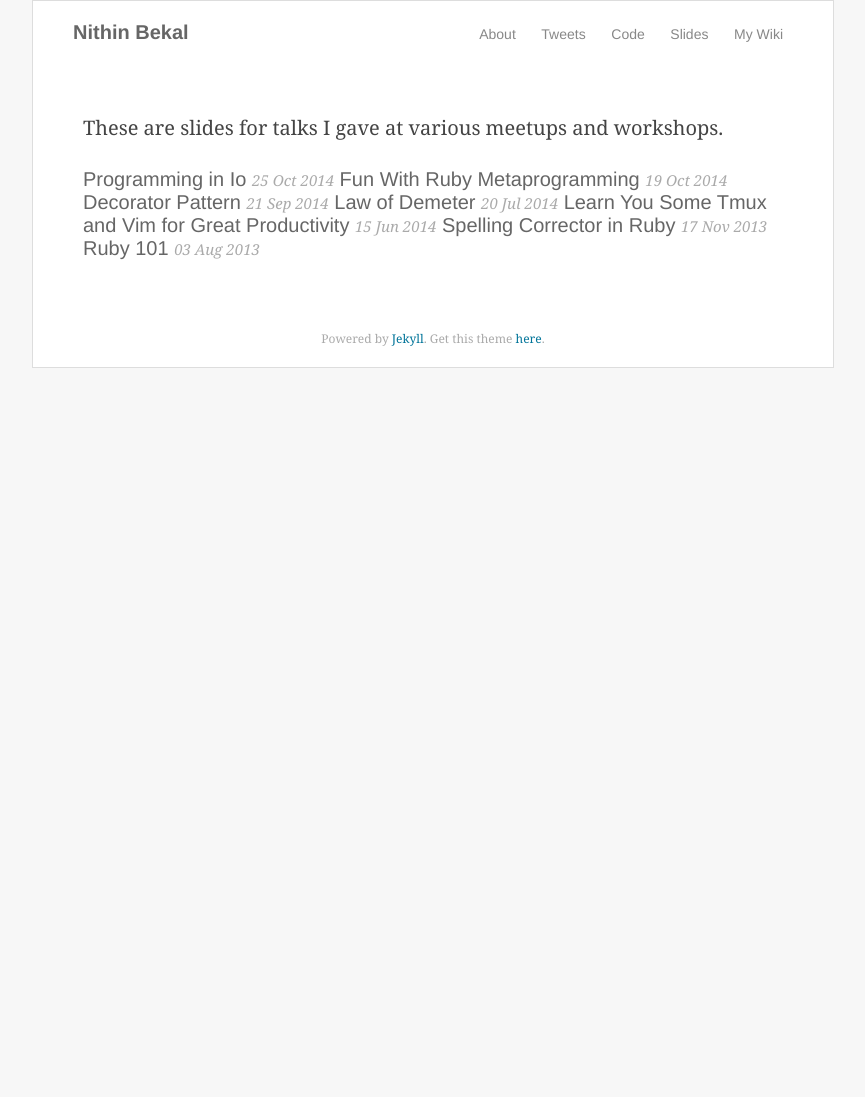
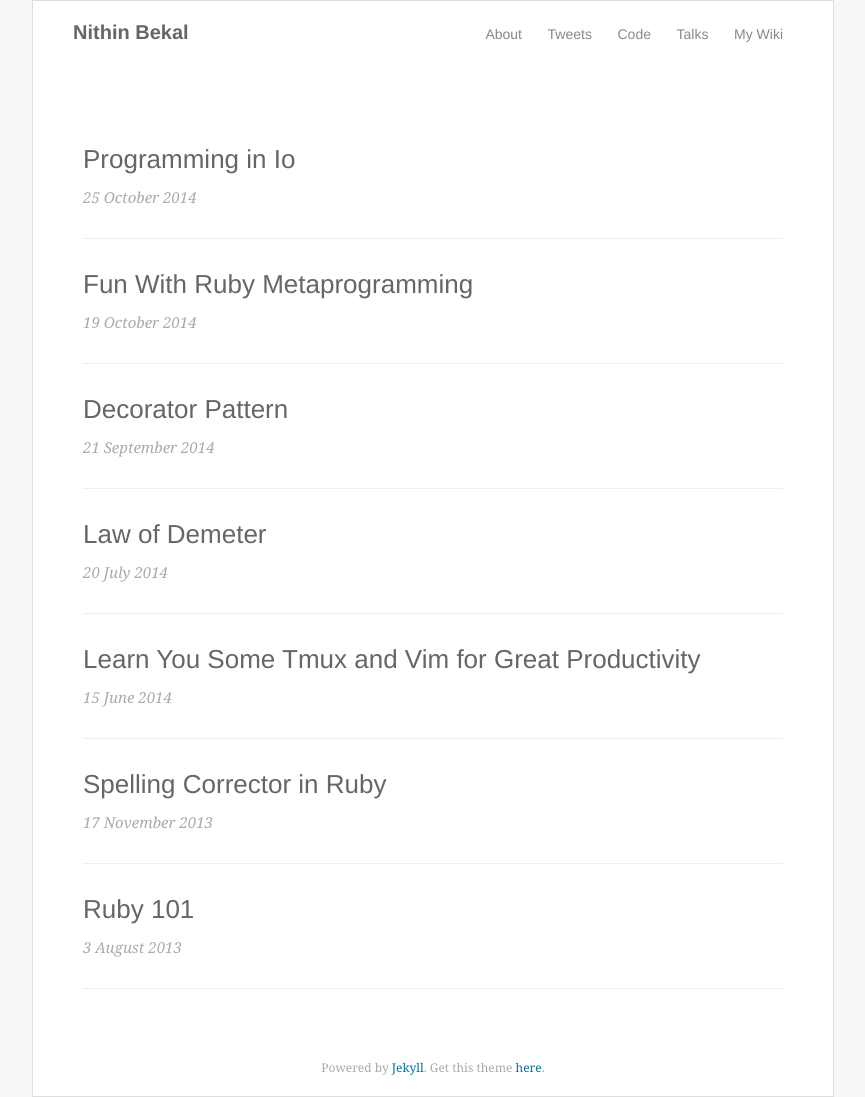
Before and after one commit to nithinbekal/nithinbekal.github.io, a Jekyll site: the page built from slides/index.html, in a window 1280 px wide. Shown: the whole page, without its empty margins (207-1072 px from the left). Built offline with Jekyll 4.4.1, drawn with Linux system fonts in a browser that asks for light colours; before the commit the page ends 900 px from its top, so only the background shows below that.

Commit message:
Fix styling of talks page

```diff
--- a/_layouts/default.html
+++ b/_layouts/default.html
@@ -18,7 +18,7 @@
           <a href='/about/'>About</a>
           <a href='http://twitter.com/nithinbekal' target='_blank'>Tweets</a>
           <a href='http://github.com/nithinbekal' target='_blank'>Code</a>
-          <a href='/slides'>Slides</a>
+          <a href='/slides'>Talks</a>
           <a href='/notes/'>My Wiki</a>
         </span>
       </div>
--- a/slides/index.html
+++ b/slides/index.html
@@ -3,19 +3,13 @@ layout: default
 title: Slides
 ---
 
-<div id='page-description'>
-  These are slides for talks I gave at various meetups and workshops.
+<div class='posts'>
+  {% assign slides = (site.pages | where: 'layout', 'revealjs' | sort: 'date' | reverse) %}
+
+  {% for page in slides %}
+    <div class='post-listing'>
+      <h2 class='title'><a href='{{ page.url }}'>{{ page.title }}</a></h2>
+      <span class='published-on'>{{ page.date | date: "%-d %B %Y" }}</span>
+    </div>
+  {% endfor %}
 </div>
-
-<br>
-
-<div class='posts'>
-{% assign slides = (site.pages | where: 'layout', 'revealjs' | sort: 'date' | reverse) %}
-
-{% for page in slides %}
-    <a href='{{ page.url }}'>
-	  <span class='title'>{{ page.title }}</span>
-	  <span class='published-on'>{{ page.date | date_to_string }}</span>
-    </a>
-{% endfor %}
-</div>
```
